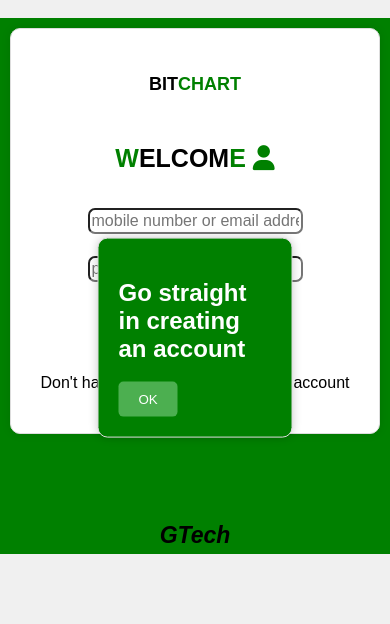
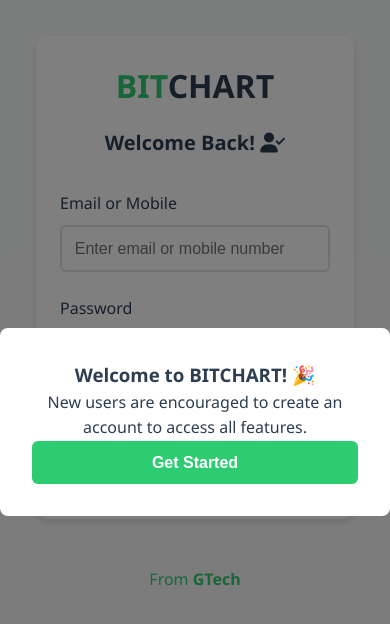
Before and after one commit to Taiwodavid842-gtech/Davidgtech, a plain HTML site: page index.html in a window 390 px wide. Drawn offline with Linux system fonts and the light colour scheme.

Commit message:
Update index.html

```diff
--- a/index.html
+++ b/index.html
@@ -2,202 +2,305 @@
 <html lang="en">
 <head>
     <meta charset="UTF-8">
-    <title>Page title</title>
-    <link rel="stylesheet" href="style.css">
+    <meta name="viewport" content="width=device-width, initial-scale=1.0">
+    <title>BITCHART - Login</title>
     <link rel="stylesheet" href="https://cdnjs.cloudflare.com/ajax/libs/font-awesome/6.7.2/css/all.min.css">
     <style>
-/* Global Styles */
-body {
-  font-family: Arial, sans-serif;
+        /* Improved CSS with Variables and Better Organization */
+        :root {
+            --primary-color: #2ecc71;
+            --secondary-color: #27ae60;
+            --background-color: #f8f9fa;
+            --text-color: #2c3e50;
+        }
+
+        * {
+            box-sizing: border-box;
             margin: 0;
             padding: 0;
-  background-color: #f0f0f0;
         }
 
-/* Desktop Styles */
-@media (min-width: 768px) {
-  .div1 {
-    background-color: green;
+        body {
+            font-family: 'Segoe UI', system-ui, sans-serif;
+            background-color: var(--background-color);
+            line-height: 1.6;
+            color: var(--text-color);
+        }
+
+        .container {
+            max-width: 1200px;
+            margin: 0 auto;
             padding: 20px;
         }
-  .div2 {
-    border: 1px solid #ddd;
-    border-radius: 10px;
-    padding: 20px;
-    background-color: white;
-    margin: 20px;
-    box-shadow: 0 0 10px rgba(0, 0, 0, 0.1);
+
+        .auth-card {
+            background: white;
+            border-radius: 12px;
+            box-shadow: 0 4px 6px rgba(0, 0, 0, 0.1);
+            padding: 2rem;
+            margin: 2rem auto;
+            max-width: 400px;
         }
-  form {
+
+        .brand-header {
+            text-align: center;
+            margin-bottom: 2rem;
+        }
+
+        .brand-logo {
+            font-size: 2.5rem;
+            font-weight: 700;
+            color: var(--primary-color);
+            margin-bottom: 1rem;
+        }
+
+        .brand-subheader {
+            font-size: 1.5rem;
+            margin-bottom: 1.5rem;
+        }
+
+        .form-group {
+            margin-bottom: 1.5rem;
+        }
+
+        .form-label {
+            display: block;
+            margin-bottom: 0.5rem;
+            font-weight: 500;
+        }
+
+        .form-input {
+            width: 100%;
+            padding: 0.8rem;
+            border: 2px solid #e0e0e0;
+            border-radius: 6px;
+            font-size: 1rem;
+            transition: border-color 0.3s ease;
+        }
+
+        .form-input:focus {
+            outline: none;
+            border-color: var(--primary-color);
+            box-shadow: 0 0 0 3px rgba(46, 204, 113, 0.2);
+        }
+
+        .password-toggle {
+            position: absolute;
+            right: 10px;
+            top: 50%;
+            transform: translateY(-50%);
+            cursor: pointer;
+            color: #95a5a6;
+        }
+
+        .btn {
+            width: 100%;
+            padding: 0.8rem;
+            border: none;
+            border-radius: 6px;
+            font-size: 1rem;
+            font-weight: 600;
+            cursor: pointer;
+            transition: background-color 0.3s ease;
+        }
+
+        .btn-primary {
+            background-color: var(--primary-color);
+            color: white;
+        }
+
+        .btn-primary:hover {
+            background-color: var(--secondary-color);
+        }
+
+        .signup-link {
+            text-align: center;
+            margin-top: 1.5rem;
+        }
+
+        .footer {
+            text-align: center;
+            margin-top: 3rem;
+            color: var(--primary-color);
+            font-weight: 500;
+        }
+
+        /* Dialog Box Improvements */
+        .dialog-overlay {
+            position: fixed;
+            top: 0;
+            left: 0;
+            width: 100%;
+            height: 100%;
+            background: rgba(0, 0, 0, 0.5);
+            display: flex;
+            justify-content: center;
+            align-items: center;
+            z-index: 1000;
+        }
+
+        .dialog-box {
+            background: white;
+            padding: 2rem;
+            border-radius: 8px;
+            max-width: 400px;
             text-align: center;
         }
-  input[type="text"], input[type="password"] {
-    border-style: 2px solid beige;
-    border-radius: 7px;
-    font-size: 20px;
-    height: 30px;
-    color: black;
-    margin: 10px;
-  }
-  input[type="button"] {
-    border-style: none;
-    border-radius: 7px;
-    font-size: 20px;
-    height: 30px;
-    color: black;
-    background-color: #4CAF50;
-    cursor: pointer;
-  }
-  footer {
-    margin-top: 50px;
-    text-align: center;
-    color: green;
+
+        /* Responsive Design */
+        @media (max-width: 768px) {
+            .auth-card {
+                margin: 1rem;
+                padding: 1.5rem;
             }
         }
 
-/* Tablet Styles */
-@media (min-width: 480px) and (max-width: 767px) {
-  .div1 {
-    background-color: green;
-    padding: 10px;
+        @media (max-width: 480px) {
+            .brand-logo {
+                font-size: 2rem;
             }
-  .div2 {
-    border: 1px solid #ddd;
-    border-radius: 10px;
-    padding: 10px;
-    background-color: white;
-    margin: 10px;
-    box-shadow: 0 0 10px rgba(0, 0, 0, 0.1);
-  }
-  form {
-    text-align: center;
-  }
-  input[type="text"], input[type="password"] {
-    border-style: 2px solid beige;
-    border-radius: 7px;
-    font-size: 18px;
-    height: 25px;
-    color: black;
-    margin: 5px;
-  }
-  input[type="button"] {
-    border-style: none;
-    border-radius: 7px;
-    font-size: 18px;
-    height: 25px;
-    color: black;
-    background-color: #4CAF50;
-    cursor: pointer;
-  }
-  footer {
-    margin-top: 30px;
-    text-align: center;
-    color: green;
+
+            .brand-subheader {
+                font-size: 1.25rem;
             }
         }
-
-/* Mobile Styles */
-@media (max-width: 479px) {
-  .div1 {
-    background-color: green;
-    padding: 5px;
-  }
-  .div2 {
-    border: 1px solid #ddd;
-    border-radius: 10px;
-    padding: 5px;
-    background-color: white;
-    margin: 5px;
-    box-shadow: 0 0 10px rgba(0, 0, 0, 0.1);
-  }
-  form {
-    text-align: center;
-  }
-  input[type="text"], input[type="password"] {
-    border-style: 2px solid beige;
-    border-radius: 7px;
-    font-size: 16px;
-    height: 20px;
-    color: black;
-    margin: 2px;
-  }
-  input[type="button"] {
-    border-style: none;
-    border-radius: 7px;
-    font-size: 16px;
-    height: 20px;
-    color: black;
-    background-color: #4CAF50;
-    cursor: pointer;
-  }
-  footer {
-    margin-top: 20px;
-    text-align: center;
-    color: green;
-  }
-}
-
-/* Dialog Box Styles */
-#dialog-box {
-  position: fixed;
-  top: 40%;
-  left: 50%;
-  transform: translate(-50%, -50%);
-  background-color: green;
-  padding: 20px;
-  border: 1px solid #ddd;
-  border-radius: 10px;
-  box-shadow: 0 0 10px rgba(0, 0, 0, 0.2);
-  color: white;
-}
-
-#ok-button {
-  background-color: #4CAF50;
-  color: white;
-  padding: 10px 20px;
-  border: none;
-  border-radius: 5px;
-  cursor: pointer;
-}
-
-#ok-button:hover {
-  background-color: #3e8e41;
-}
-
     </style>
 </head>
-<body><br>
-    <div class="div1"><div class="div2">
-    <h4 style="text-align: center; margin:40px; color: green; font-size: 18px;"> <span style="color:black">BIT</span>CHART</h4>
+<body>
+    <div class="container">
+        <div class="auth-card">
+            <div class="brand-header">
+                <div class="brand-logo">BIT<span style="color: var(--text-color)">CHART</span></div>
+                <h2 class="brand-subheader">Welcome Back! <i class="fa-solid fa-user-check"></i></h2>
+            </div>
 
-    <h4 style="font-size:25px; text-align: center; color: black "><span style="color:green">W</span>ELCOM<span style="color: green">E</span>
-   <span>  <i style ="color: green; margin-top: 11px"  class="fa fa-user"  aria-hidden="true"></i> </span></h4>
-     <form>
-        <input type="text" placeholder="mobile number or email address" required><br><br>
-        <input type="password" placeholder="password" name="password "required><br><br>
-        <input type="button" value="login account">
-       <br><br><br>
-       <p>Don't have an<span style="color: green"> Account? </span> , create an account </p>
-    <a href="Registration.html"> <input type="button" value="create an account "></a>
+            <form id="loginForm">
+                <div class="form-group">
+                    <label class="form-label" for="username">Email or Mobile</label>
+                    <input type="text"
+                           class="form-input"
+                           id="username"
+                           name="username"
+                           required
+                           autocomplete="username"
+                           placeholder="Enter email or mobile number">
+                </div>
 
+                <div class="form-group" style="position: relative;">
+                    <label class="form-label" for="password">Password</label>
+                    <input type="password"
+                           class="form-input"
+                           id="password"
+                           name="password"
+                           required
+                           autocomplete="current-password"
+                           placeholder="Enter your password">
+                    <i class="fa-solid fa-eye password-toggle" id="togglePassword"></i>
+                </div>
+
+                <button type="submit" class="btn btn-primary">Sign In</button>
+
+                <div class="signup-link">
+                    New user? <a href="registration.html" style="color: var(--primary-color); text-decoration: none;">Create account</a>
+                </div>
             </form>
         </div>
 
-    <footer style="margin-top:70px; text-align: center; color: green"><b>from<br><i> <span style="font-size: 23px; color:Black">GTech</span></i></b></footer></div>
-    <div id="dialog-box" style="display:none;">
-  <h2>Go straight in creating an account</h2>
-  <button id="ok-button">OK</button>
+        <footer class="footer">
+            <p>From <strong>GTech</strong></p>
+        </footer>
     </div>
+
+    <!-- Improved Dialog -->
+    <div class="dialog-overlay" id="dialogOverlay">
+        <div class="dialog-box">
+            <h3>Welcome to BITCHART! 🎉</h3>
+            <p>New users are encouraged to create an account to access all features.</p>
+            <button class="btn btn-primary" id="dialogClose">Get Started</button>
+        </div>
+    </div>
+
     <script>
+        // Enhanced JavaScript
+        document.addEventListener('DOMContentLoaded', () => {
+            // Password Toggle
+            const togglePassword = document.querySelector('#togglePassword');
+            const password = document.querySelector('#password');
 
-
-
-document.getElementById("ok-button").addEventListener("click", function() {
-  document.getElementById("dialog-box").style.display = "none";
+            togglePassword.addEventListener('click', () => {
+                const type = password.getAttribute('type') === 'password' ? 'text' : 'password';
+                password.setAttribute('type', type);
+                togglePassword.classList.toggle('fa-eye-slash');
             });
 
-document.getElementById("dialog-box").style.display = "block";
+            // Dialog Handling
+            const dialogOverlay = document.getElementById('dialogOverlay');
+            const dialogClose = document.getElementById('dialogClose');
 
+            // Show dialog on first visit
+            if(!localStorage.getItem('dialogShown')) {
+                dialogOverlay.style.display = 'flex';
+                localStorage.setItem('dialogShown', 'true');
+            }
+
+            // Close dialog handlers
+            dialogClose.addEventListener('click', () => {
+                dialogOverlay.style.display = 'none';
+            });
+
+            dialogOverlay.addEventListener('click', (e) => {
+                if(e.target === dialogOverlay) {
+                    dialogOverlay.style.display = 'none';
+                }
+            });
+
+            // Form Validation
+            const form = document.getElementById('loginForm');
+
+            form.addEventListener('submit', async (e) => {
+                e.preventDefault();
+
+                const formData = {
+                    username: form.username.value.trim(),
+                    password: form.password.value.trim()
+                };
+
+                // Simple validation
+                if(!formData.username || !formData.password) {
+                    showError('Please fill in all fields');
+                    return;
+                }
+
+                // Simulated API call
+                try {
+                    // Show loading state
+                    form.querySelector('button').disabled = true;
+
+                    // Replace with actual API call
+                    await new Promise(resolve => setTimeout(resolve, 1000));
+
+                    // Simulated success
+                    window.location.href = 'dashboard.html';
+                } catch (error) {
+                    showError('Invalid credentials. Please try again.');
+                } finally {
+                    form.querySelector('button').disabled = false;
+                }
+            });
+
+            function showError(message) {
+                const errorDiv = document.createElement('div');
+                errorDiv.className = 'error-message';
+                errorDiv.style.color = '#e74c3c';
+                errorDiv.style.marginTop = '1rem';
+                errorDiv.textContent = message;
+
+                const existingError = form.querySelector('.error-message');
+                if(existingError) existingError.remove();
+
+                form.appendChild(errorDiv);
+            }
+        });
     </script>
 </body>
 </html>
```
Lines whose indentation alone changed are shown as unchanged.
